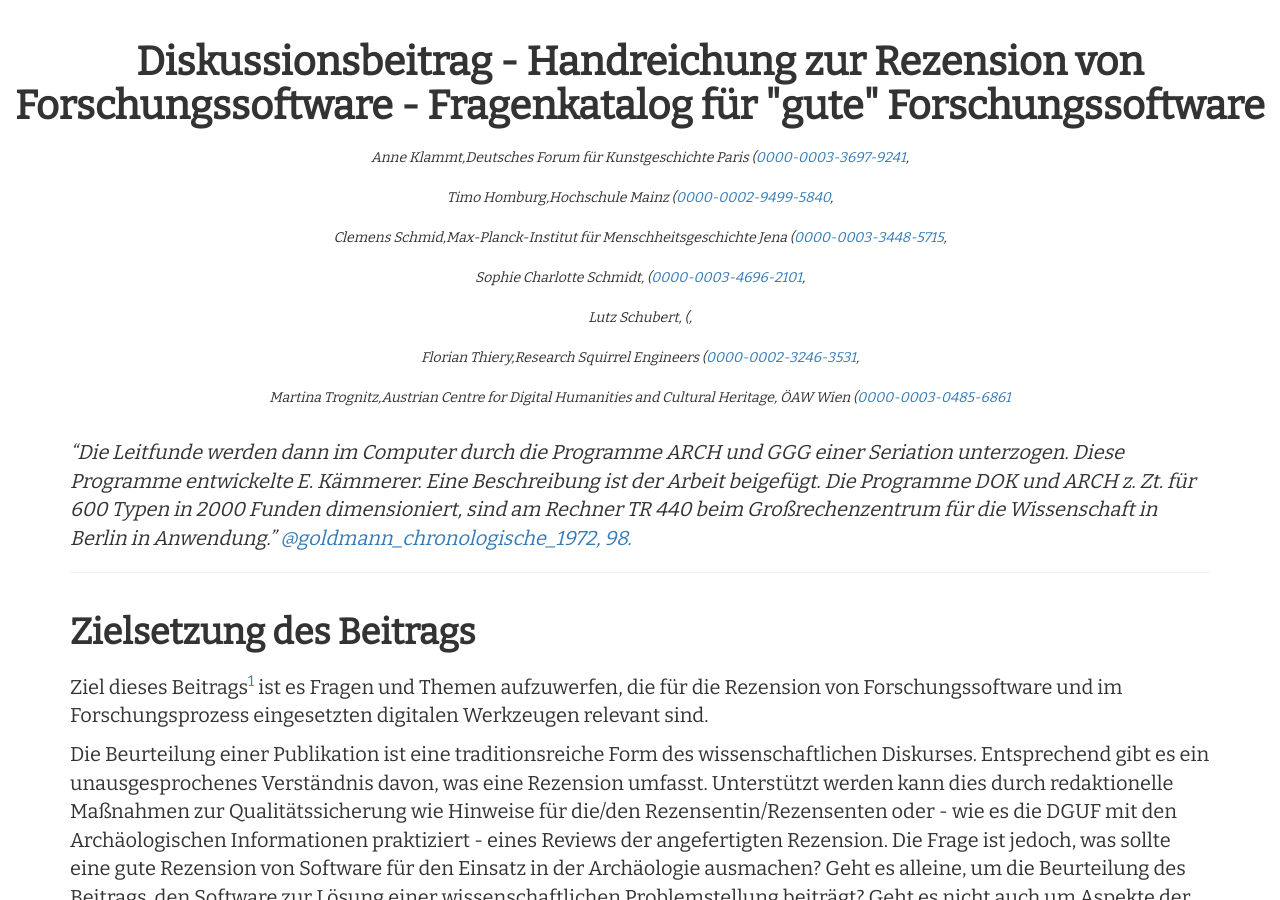
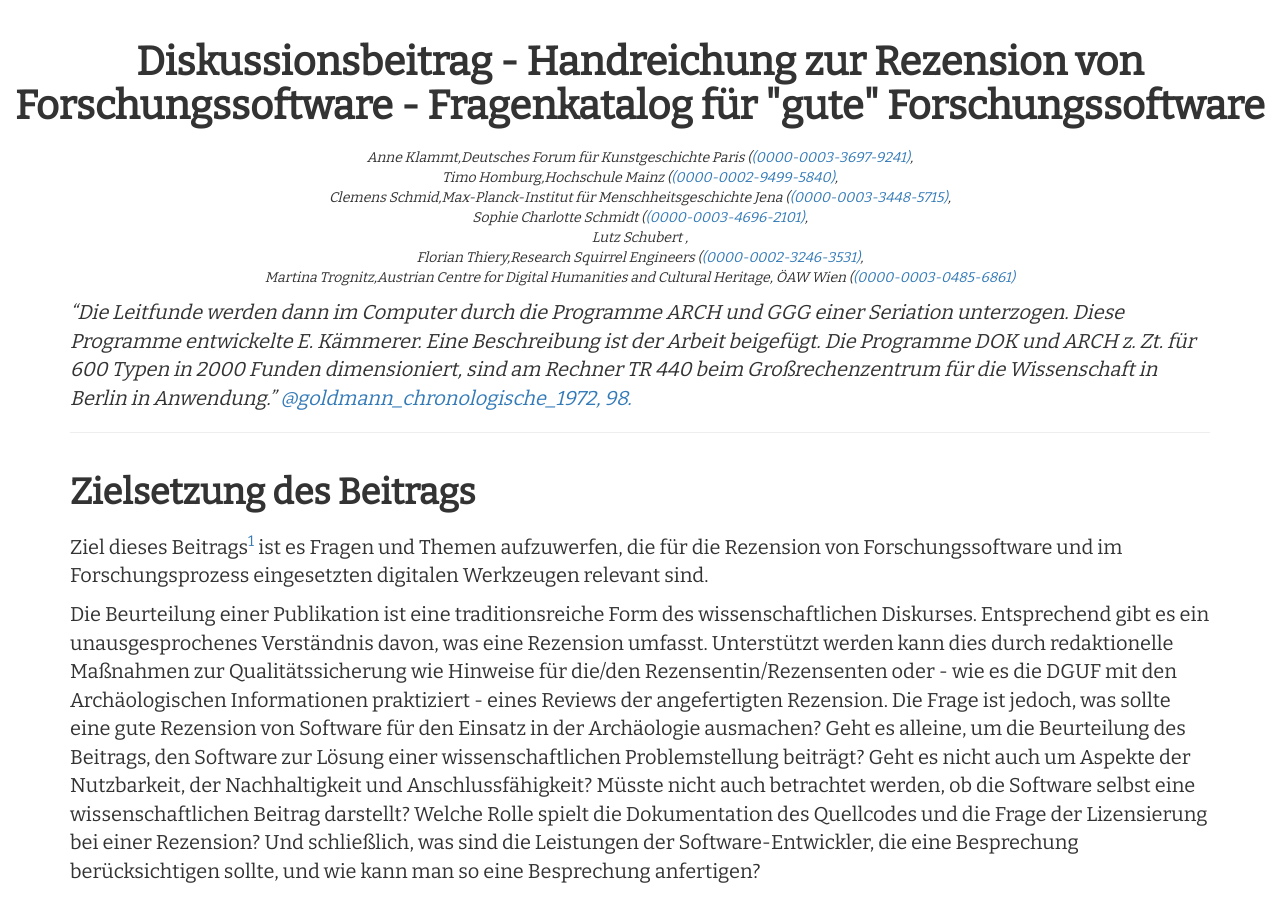
Before and after one commit to Research-Squirrel-Engineers/Impuls_SoftwareRezensionen_DGUF, a Jekyll site: the page built from Draft.md, in a window 1280 px wide and 900 px high. Built offline with Jekyll 4.4.1, drawn with Linux system fonts in a browser that asks for light colours; nearby versions of some CDN libraries.

Commit message:
Update draft.html

```diff
--- a/_layouts/draft.html
+++ b/_layouts/draft.html
@@ -40,7 +40,7 @@ for (anchor in anchors){
 
 <body>
 	<header><h1 align="center">{{page.title}}</h1></header>
-	<p class="authors">{% for aut in page.author %}{{aut.name}},{{aut.affiliation}} (<a href="https://orcid.org/{{aut.orcid}}" target="_blank">{{aut.orcid}}</a>{% if forloop.last == false %}, {% endif %}<br/><br/>{% endfor %}</p>
+	<p class="authors">{% for aut in page.author %}{{aut.name}}{% if aut.affiliation %},{{aut.affiliation}}{% endif %} {% if aut.orcid %}(<a href="https://orcid.org/{{aut.orcid}}" target="_blank">({{aut.orcid}})</a>{% endif %}{% if forloop.last == false %}, {% endif %}<br/>{% endfor %}</p>
   <div class="container">
     <div class="row">
       <main class="col-md-12" role="main">
```
